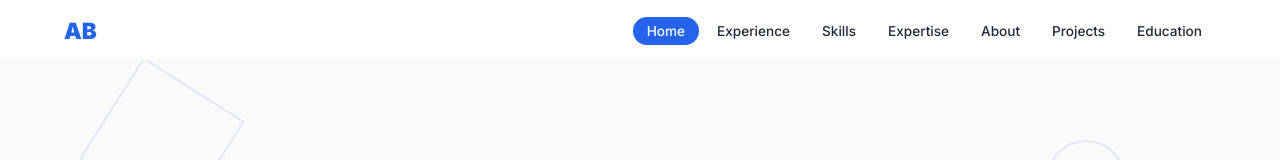
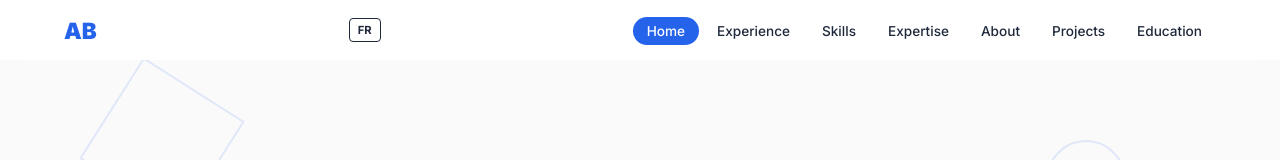
Before and after one commit to boosarnaud-lang/boosarnaud-lang.github.io, a React (Vite) app in the folder portfolio-react/: page / in a window 1280 px wide. Shown: the top 160 px of the page. Built offline with nearby package versions, Linux system fonts and the light colour scheme; no server answers.

Commit message:
feat: English/French language switching with toggle in nav

```diff
--- a/portfolio-react/src/App.jsx
+++ b/portfolio-react/src/App.jsx
@@ -6,13 +6,16 @@ import DomainExpertise from './sections/DomainExpertise'
 import GetToKnowMe from './sections/GetToKnowMe'
 import Projects from './sections/Projects'
 import Education from './sections/Education'
+import { LanguageProvider, useLang } from './context/LanguageContext'
 import './App.css'
 
-function App() {
+function AppContent() {
+  const { t } = useLang();
+
   return (
     <>
       <div className="wip-banner">
-        🚧 This portfolio is a work in progress — crafted by Arnaud & AI
+        {t.wip}
       </div>
       <Nav />
       <Hero />
@@ -22,9 +25,17 @@ function App() {
       <GetToKnowMe />
       <Projects />
       <Education />
-      <footer className="footer">&copy; 2026 Arnaud Boos</footer>
+      <footer className="footer">{t.footer}</footer>
     </>
   )
 }
 
+function App() {
+  return (
+    <LanguageProvider>
+      <AppContent />
+    </LanguageProvider>
+  )
+}
+
 export default App
--- a/portfolio-react/src/components/Nav.css
+++ b/portfolio-react/src/components/Nav.css
@@ -27,6 +27,24 @@
   font-size: 1.4rem;
   text-decoration: none;
   transition: color 0.5s ease;
+}
+
+.nav-lang {
+  font-size: 0.7rem;
+  font-weight: 700;
+  padding: 4px 8px;
+  border-radius: 4px;
+  border: 1.5px solid currentColor;
+  background: transparent;
+  color: inherit;
+  cursor: pointer;
+  transition: background 0.2s, color 0.2s;
+  font-family: inherit;
+}
+
+.nav-lang:hover {
+  background: currentColor;
+  color: #fff;
 }
 
 .nav-links {
@@ -87,6 +105,7 @@
 .nav[data-section="hero"] .nav-link { color: #1e293b; }
 .nav[data-section="hero"] .nav-link:hover { background: rgba(37, 99, 235, 0.1); }
 .nav[data-section="hero"] .nav-link.active { background: #2563eb; color: #fff; }
+.nav[data-section="hero"] .nav-lang:hover { background: #2563eb; color: #fff; }
 
 /* Experience — warm beige glass, terracotta */
 .nav[data-section="experience"] { background: rgba(255, 247, 237, 0.85); color: #451a03; }
@@ -95,6 +114,7 @@
 .nav[data-section="experience"] .nav-link { color: #451a03; }
 .nav[data-section="experience"] .nav-link:hover { background: rgba(180, 83, 9, 0.1); }
 .nav[data-section="experience"] .nav-link.active { background: #b45309; color: #fff; }
+.nav[data-section="experience"] .nav-lang:hover { background: #b45309; color: #fff; }
 
 /* Skills — navy glass, cyan */
 .nav[data-section="skills"] { background: rgba(15, 23, 42, 0.92); color: #e2e8f0; }
@@ -103,6 +123,7 @@
 .nav[data-section="skills"] .nav-link { color: #e2e8f0; }
 .nav[data-section="skills"] .nav-link:hover { background: rgba(34, 211, 238, 0.15); }
 .nav[data-section="skills"] .nav-link.active { background: #22d3ee; color: #0f172a; }
+.nav[data-section="skills"] .nav-lang:hover { background: #22d3ee; color: #0f172a; }
 
 /* Domain — dark glass, amber */
 .nav[data-section="domain"] { background: rgba(10, 14, 20, 0.92); color: #e2e8f0; }
@@ -111,6 +132,7 @@
 .nav[data-section="domain"] .nav-link { color: #e2e8f0; }
 .nav[data-section="domain"] .nav-link:hover { background: rgba(245, 158, 11, 0.15); }
 .nav[data-section="domain"] .nav-link.active { background: #f59e0b; color: #0a0e14; }
+.nav[data-section="domain"] .nav-lang:hover { background: #f59e0b; color: #0a0e14; }
 
 /* Projects — pink glass, purple */
 .nav[data-section="projects"] { background: rgba(253, 242, 248, 0.85); color: #1e1b4b; }
@@ -119,6 +141,7 @@
 .nav[data-section="projects"] .nav-link { color: #1e1b4b; }
 .nav[data-section="projects"] .nav-link:hover { background: rgba(168, 85, 247, 0.1); }
 .nav[data-section="projects"] .nav-link.active { background: #a855f7; color: #fff; }
+.nav[data-section="projects"] .nav-lang:hover { background: #a855f7; color: #fff; }
 
 /* About — dark red glass, coral */
 .nav[data-section="about"] { background: rgba(26, 10, 14, 0.92); color: #fce4ec; }
@@ -127,6 +150,7 @@
 .nav[data-section="about"] .nav-link { color: #fce4ec; }
 .nav[data-section="about"] .nav-link:hover { background: rgba(248, 113, 113, 0.15); }
 .nav[data-section="about"] .nav-link.active { background: #f87171; color: #1a0a0e; }
+.nav[data-section="about"] .nav-lang:hover { background: #f87171; color: #1a0a0e; }
 
 /* Education — mint glass, green */
 .nav[data-section="education"] { background: rgba(240, 253, 244, 0.85); color: #14532d; }
@@ -135,6 +159,7 @@
 .nav[data-section="education"] .nav-link { color: #14532d; }
 .nav[data-section="education"] .nav-link:hover { background: rgba(22, 163, 74, 0.1); }
 .nav[data-section="education"] .nav-link.active { background: #16a34a; color: #fff; }
+.nav[data-section="education"] .nav-lang:hover { background: #16a34a; color: #fff; }
 
 /* ===== RESPONSIVE — MOBILE ===== */
 
--- a/portfolio-react/src/components/Nav.jsx
+++ b/portfolio-react/src/components/Nav.jsx
@@ -1,20 +1,23 @@
 import { useState, useEffect } from 'react'
+import { useLang } from '../context/LanguageContext'
 import './Nav.css'
 
 const sections = ['hero', 'experience', 'skills', 'domain', 'about', 'projects', 'education']
-const navLinks = [
-  { id: 'hero', label: 'Home' },
-  { id: 'experience', label: 'Experience' },
-  { id: 'skills', label: 'Skills' },
-  { id: 'domain', label: 'Expertise' },
-  { id: 'about', label: 'About' },
-  { id: 'projects', label: 'Projects' },
-  { id: 'education', label: 'Education' },
-]
 
 function Nav() {
+  const { t, lang, toggleLang } = useLang();
   const [activeSection, setActiveSection] = useState('hero')
   const [menuOpen, setMenuOpen] = useState(false)
+
+  const navLinks = [
+    { id: 'hero', label: t.nav.home },
+    { id: 'experience', label: t.nav.experience },
+    { id: 'skills', label: t.nav.skills },
+    { id: 'domain', label: t.nav.expertise },
+    { id: 'about', label: t.nav.about },
+    { id: 'projects', label: t.nav.projects },
+    { id: 'education', label: t.nav.education },
+  ]
 
   useEffect(() => {
     document.body.style.overflow = menuOpen ? 'hidden' : '';
@@ -61,6 +64,14 @@ function Nav() {
         </a>
 
         <button
+          className="nav-lang"
+          onClick={toggleLang}
+          aria-label="Toggle language"
+        >
+          {lang === 'en' ? 'FR' : 'EN'}
+        </button>
+
+        <button
           className="nav-burger"
           onClick={() => setMenuOpen(!menuOpen)}
           aria-label="Toggle menu"
--- /dev/null
+++ b/portfolio-react/src/context/LanguageContext.jsx
@@ -0,0 +1,19 @@
+import { createContext, useContext, useState } from 'react';
+import { translations } from '../data/translations';
+
+const LanguageContext = createContext();
+
+export function LanguageProvider({ children }) {
+  const [lang, setLang] = useState('en');
+  const t = translations[lang];
+  const toggleLang = () => setLang(lang === 'en' ? 'fr' : 'en');
+  return (
+    <LanguageContext.Provider value={{ lang, t, toggleLang }}>
+      {children}
+    </LanguageContext.Provider>
+  );
+}
+
+export function useLang() {
+  return useContext(LanguageContext);
+}
--- /dev/null
+++ b/portfolio-react/src/data/translations.js
@@ -0,0 +1,26 @@
+export const translations = {
+  en: {
+    nav: { home: 'Home', experience: 'Experience', skills: 'Skills', expertise: 'Expertise', about: 'About', projects: 'Projects', education: 'Education' },
+    hero: { subtitle: 'Full Stack Engineer & Data Manager', yearsAt: 'years at', downloadCv: '↓ Download CV' },
+    experience: { title: 'Experience', current: 'Current' },
+    skills: { title: 'Skills', runBtn: '▶ Run', running: '⟳ Running...', placeholder: '-- Click a table or write your SQL here\n-- Press Ctrl+Enter to execute', rowsReturned: 'rows returned', clickToExplore: 'Click a table to explore skills', tables: 'Tables', queryEditor: 'Query Editor', queryResult: 'Query Result' },
+    domain: { title: 'Domain Expertise' },
+    about: { title: 'Get to Know Me', live: 'Live', weekday: 'A typical weekday', weekend: 'Weekend mode', quickFacts: '⚡ Quick facts', askMe: '💬 Ask me about', sleeping: 'Sleeping' },
+    projects: { title: 'Projects' },
+    education: { title: 'Education' },
+    footer: '© 2026 Arnaud Boos',
+    wip: '🚧 This portfolio is a work in progress — crafted by Arnaud & AI',
+  },
+  fr: {
+    nav: { home: 'Accueil', experience: 'Expérience', skills: 'Compétences', expertise: 'Expertise', about: 'À propos', projects: 'Projets', education: 'Formation' },
+    hero: { subtitle: 'Ingénieur Full Stack & Responsable Données', yearsAt: 'ans chez', downloadCv: '↓ Télécharger CV' },
+    experience: { title: 'Expérience', current: 'En poste' },
+    skills: { title: 'Compétences', runBtn: '▶ Exécuter', running: '⟳ Exécution...', placeholder: '-- Cliquez sur une table ou écrivez votre requête SQL\n-- Appuyez sur Ctrl+Entrée pour exécuter', rowsReturned: 'lignes retournées', clickToExplore: 'Cliquez sur une table pour explorer', tables: 'Tables', queryEditor: 'Éditeur de requêtes', queryResult: 'Résultat' },
+    domain: { title: 'Expertise Métier' },
+    about: { title: 'Me Connaître', live: 'En direct', weekday: 'Journée type', weekend: 'Mode week-end', quickFacts: '⚡ En bref', askMe: '💬 Discutons de', sleeping: 'Dort' },
+    projects: { title: 'Projets' },
+    education: { title: 'Formation' },
+    footer: '© 2026 Arnaud Boos',
+    wip: '🚧 Ce portfolio est en cours de construction — créé par Arnaud & IA',
+  },
+};
--- a/portfolio-react/src/sections/DomainExpertise.jsx
+++ b/portfolio-react/src/sections/DomainExpertise.jsx
@@ -1,3 +1,4 @@
+import { useLang } from '../context/LanguageContext';
 import './DomainExpertise.css';
 import { domainExpertise } from '../data/portfolio.js';
 
@@ -10,6 +11,7 @@ const TAGS = [
 ];
 
 export default function DomainExpertise() {
+  const { t } = useLang();
   const leftCards = domainExpertise.slice(0, 2);
   const rightCards = domainExpertise.slice(2, 4);
 
@@ -18,7 +20,7 @@ export default function DomainExpertise() {
       <div className="domain-glow domain-glow--amber"></div>
       <div className="domain-glow domain-glow--blue"></div>
 
-      <h2 className="domain-title">Domain Expertise</h2>
+      <h2 className="domain-title">{t.domain.title}</h2>
 
       <div className="domain-layout">
         {/* Left cards */}
--- a/portfolio-react/src/sections/Education.jsx
+++ b/portfolio-react/src/sections/Education.jsx
@@ -1,7 +1,10 @@
+import { useLang } from '../context/LanguageContext';
 import './Education.css';
 import { education } from '../data/portfolio.js';
 
 export default function Education() {
+  const { t } = useLang();
+
   return (
     <section id="education" className="education-section">
       {/* Decorative botanical shapes */}
@@ -12,7 +15,7 @@ export default function Education() {
       <div className="edu-branch edu-branch--1"></div>
       <div className="edu-branch edu-branch--2"></div>
 
-      <h2 className="education-title">Education</h2>
+      <h2 className="education-title">{t.education.title}</h2>
 
       <div className="education-timeline">
         {education.map((edu) => (
--- a/portfolio-react/src/sections/Hero.jsx
+++ b/portfolio-react/src/sections/Hero.jsx
@@ -1,4 +1,5 @@
 import { useState, useEffect } from 'react';
+import { useLang } from '../context/LanguageContext';
 import './Hero.css';
 import { generateCV } from '../utils/generateCV';
 import { personal } from '../data/portfolio.js';
@@ -25,6 +26,7 @@ const roles = [
 ];
 
 export default function Hero() {
+  const { t } = useLang();
   const age = getAge();
   const yearsExp = getYearsExperience();
   const [roleIndex, setRoleIndex] = useState(0);
@@ -72,7 +74,7 @@ export default function Hero() {
         </p>
 
         <p className="hero__meta">
-          {age} yo · {yearsExp}+ years at <strong>{personal.company}</strong> ({personal.companyGroup} group) · {personal.location}
+          {age} yo · {yearsExp}+ {t.hero.yearsAt} <strong>{personal.company}</strong> ({personal.companyGroup} group) · {personal.location}
         </p>
 
         {/* Tech stack icons */}
@@ -106,7 +108,7 @@ export default function Hero() {
             ⟩ GitHub
           </a>
           <button onClick={generateCV} className="hero__link hero__link--cv">
-            ↓ Download CV
+            {t.hero.downloadCv}
           </button>
         </div>
       </div>
--- a/portfolio-react/src/sections/Projects.jsx
+++ b/portfolio-react/src/sections/Projects.jsx
@@ -1,14 +1,17 @@
+import { useLang } from '../context/LanguageContext';
 import './Projects.css';
 import { projects } from '../data/portfolio.js';
 
 export default function Projects() {
+  const { t } = useLang();
+
   return (
     <section id="projects" className="projects-section">
       <div className="projects-blob projects-blob--1"></div>
       <div className="projects-blob projects-blob--2"></div>
       <div className="projects-blob projects-blob--3"></div>
 
-      <h2 className="projects-title">Projects</h2>
+      <h2 className="projects-title">{t.projects.title}</h2>
 
       <div className="projects-grid">
         {projects.map((project) => (
```
Also changed, not shown: portfolio-react/src/sections/Experience.jsx (+5 -2 lines), portfolio-react/src/sections/GetToKnowMe.jsx (+8 -6 lines), portfolio-react/src/sections/Skills.jsx (+9 -7 lines), 8 other files (tests, documents, lock files or other folders).
